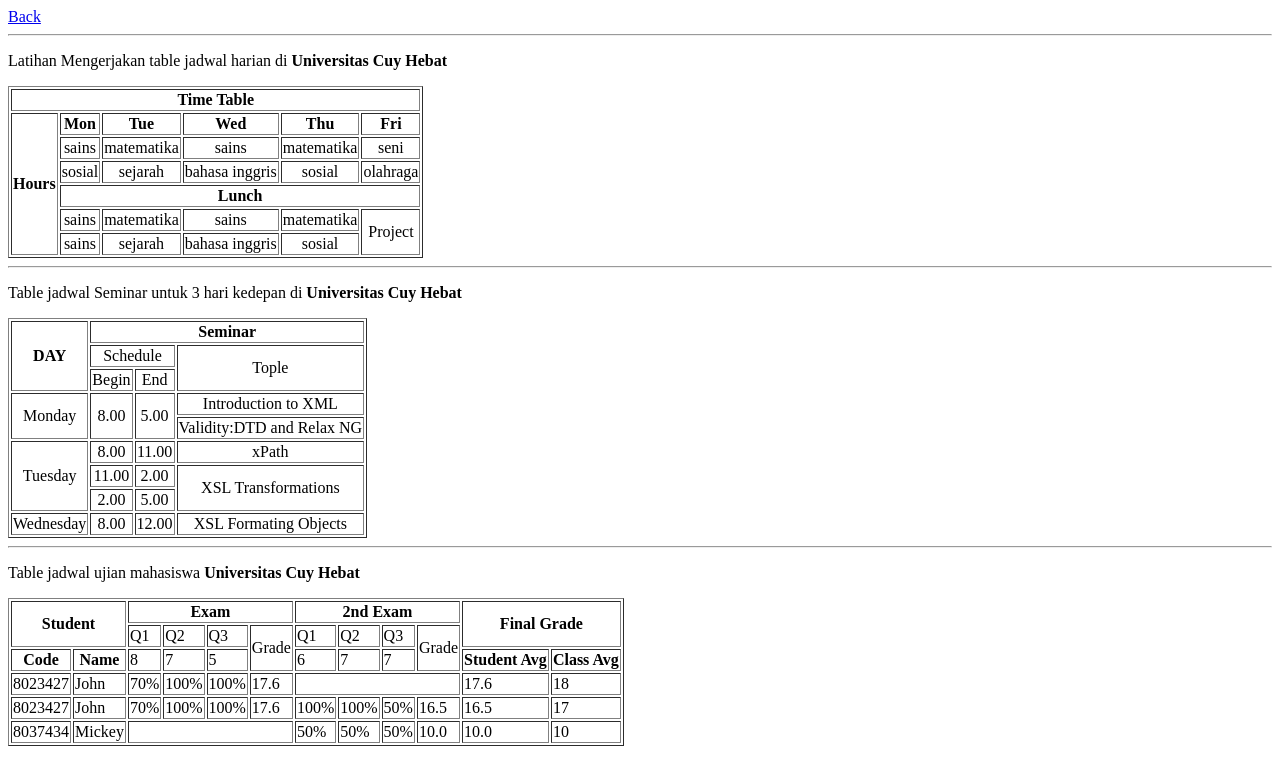
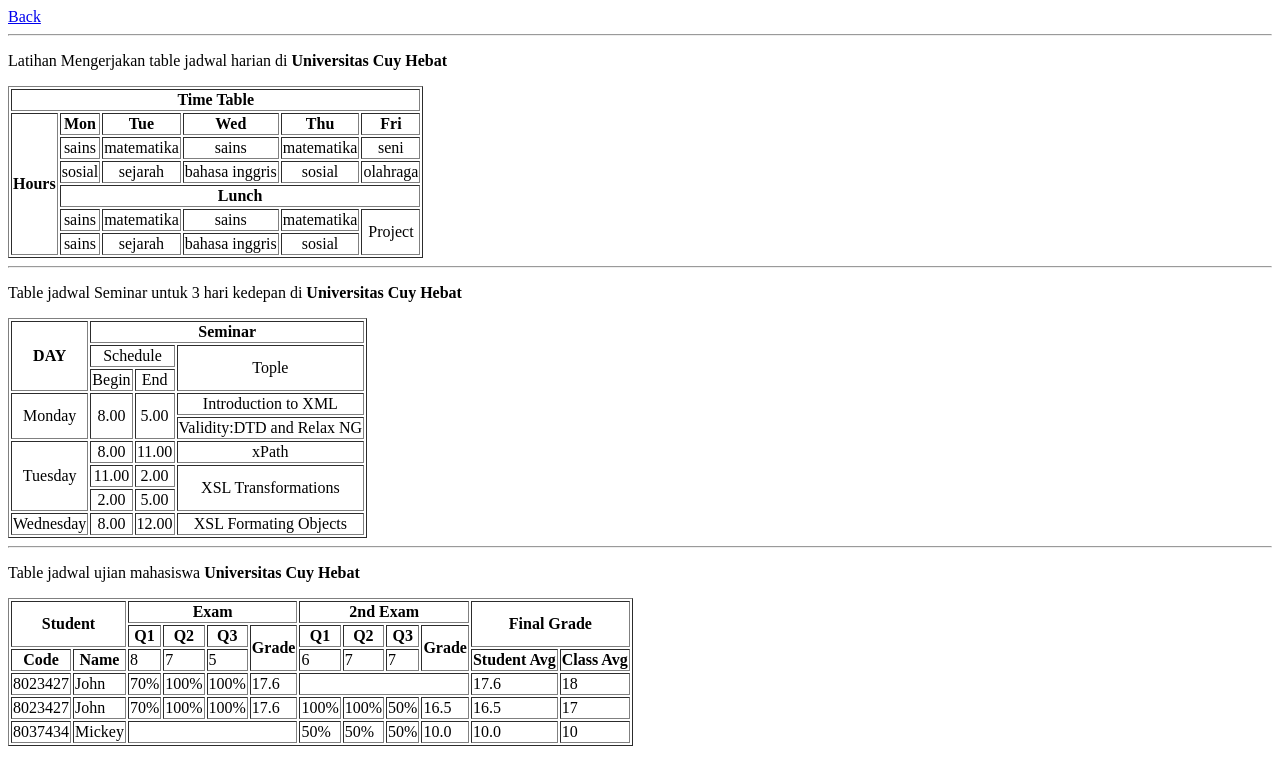
Before and after one commit to PrinceTampi/WebDes, a plain HTML site: page Table/tablewaktu.html in a window 1280 px wide. Drawn offline with Linux system fonts and the light colour scheme.

Commit message:
mengubah beberapa font jadi bold

```diff
--- a/Table/tablewaktu.html
+++ b/Table/tablewaktu.html
@@ -110,14 +110,14 @@
         <th rowspan="2" colspan="7">Final Grade</th>
         </tr>
         <tr>
-            <td>Q1</td>
-            <td>Q2</td>
-            <td>Q3</td>
-            <td rowspan="2">Grade</td>
-            <td>Q1</td>
-            <td>Q2</td>
-            <td>Q3</td>
-            <td rowspan="2">Grade</td>
+            <th>Q1</th>
+            <th>Q2</th>
+            <th>Q3</th>
+            <th rowspan="2">Grade</th>
+            <th>Q1</th>
+            <th>Q2</th>
+            <th>Q3</th>
+            <th rowspan="2">Grade</th>
         </tr>
         <tr>
             <th>Code</th>
```
